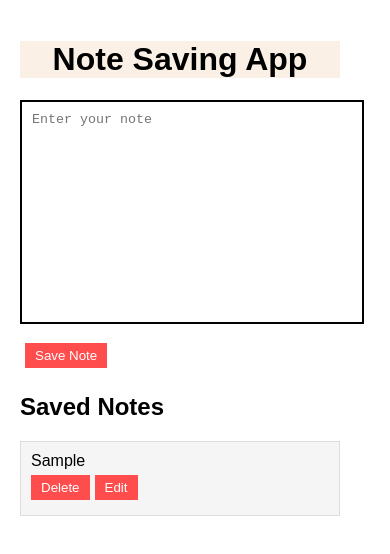
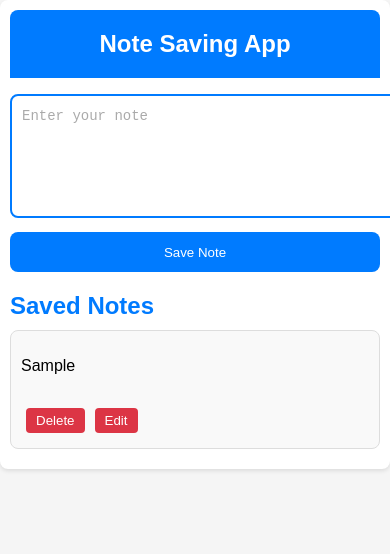
Before and after one commit to ashishthotwe07/Note-taking-web-app, a plain HTML site: page index.html in a window 390 px wide. Both pictures are taken after typing "Sample" into the empty fields and a click on the button "Save Note". Drawn offline with Linux system fonts and the light colour scheme.

Commit message:
chnaged stylings

```diff
--- a/index.html
+++ b/index.html
@@ -1,187 +1,25 @@
 <!DOCTYPE html>
 <html lang="en">
 <head>
-    <meta charset="UTF-8" />
-    <meta name="viewport" content="width=device-width, initial-scale=1.0" />
-    <meta http-equiv="X-UA-Compatible" content="ie=edge" />
+    <meta charset="UTF-8">
+    <meta name="viewport" content="width=device-width, initial-scale=1.0">
+    <meta http-equiv="X-UA-Compatible" content="ie=edge">
     <title>Note Saving App</title>
-    <style>
-      body {
-        font-family: Arial, sans-serif;
-        margin: 0;
-        padding: 20px;
-        margin-right: 30px;
-      }
-
-      h1 {
-        text-align: center;
-        background-color: linen;
-      }
-
-      #note-input {
-        width: 100%;
-        height: 200px;
-        padding: 10px;
-        margin-bottom: 10px;
-        resize: none;
-        border: 2px solid black;
-      }
-
-      #note-list {
-        list-style-type: none;
-        padding: 0;
-      }
-
-      .note-item {
-        background-color: #f5f5f5;
-        border: 1px solid #ddd;
-        padding: 10px;
-        margin-bottom: 10px;
-      }
-
-      .note-item p {
-        margin: 0;
-      }
-
-      .delete-btn {
-        background-color: #ff4d4d;
-        color: #fff;
-        border: none;
-        padding: 5px 10px;
-        cursor: pointer;
-        margin-top: 5px;
-      }
-      .edit-btn {
-        background-color: #ff4d4d;
-        color: #fff;
-        border: none;
-        padding: 5px 10px;
-        cursor: pointer;
-        margin: 5px;
-      }
-      #save-btn {
-        background-color: #ff4d4d;
-        color: #fff;
-        border: none;
-        padding: 5px 10px;
-        cursor: pointer;
-        margin: 5px;
-      }
-      .save-btn {
-        background-color: #ff4d4d;
-        color: #fff;
-        border: none;
-        padding: 5px 10px;
-        cursor: pointer;
-        margin: 5px;
-      }
-    </style>
+    <link rel="stylesheet" href="style.css">
 </head>
 <body>
+    <div class="container">
         <h1>Note Saving App</h1>
 
+        <div class="input-container">
             <textarea id="note-input" placeholder="Enter your note"></textarea>
             <button id="save-btn">Save Note</button>
+        </div>
 
         <h2>Saved Notes</h2>
         <ul id="note-list"></ul>
+    </div>
 
-    <script>
-      // Save Note - Keyboard Shortcut: Ctrl + S
-      document.addEventListener("keydown", function (event) {
-        if (event.ctrlKey && event.key === "s") {
-          event.preventDefault();
-          saveNote();
-        }
-      });
-
-      document.getElementById("save-btn").addEventListener("click", saveNote);
-
-      function saveNote() {
-        var noteInput = document.getElementById("note-input");
-        var noteText = noteInput.value.trim();
-
-        if (noteText !== "") {
-          var noteItem = document.createElement("li");
-          noteItem.className = "note-item";
-
-          var noteParagraph = document.createElement("p");
-          noteParagraph.textContent = noteText;
-          noteItem.appendChild(noteParagraph);
-
-          var deleteButton = document.createElement("button");
-          deleteButton.className = "delete-btn";
-          deleteButton.textContent = "Delete";
-          deleteButton.addEventListener("click", function () {
-            noteItem.parentNode.removeChild(noteItem);
-          });
-          noteItem.appendChild(deleteButton);
-
-          var editButton = document.createElement("button");
-          editButton.className = "edit-btn";
-          editButton.textContent = "Edit";
-          editButton.addEventListener("click", function () {
-            noteParagraph.contentEditable = true;
-            noteParagraph.focus();
-            editButton.style.display = "none";
-            saveButton.style.display = "inline";
-          });
-          noteItem.appendChild(editButton);
-
-          var saveButton = document.createElement("button");
-          saveButton.className = "save-btn";
-          saveButton.textContent = "Save";
-          saveButton.style.display = "none";
-          saveButton.addEventListener("click", function () {
-            noteParagraph.contentEditable = false;
-            editButton.style.display = "inline";
-            saveButton.style.display = "none";
-          });
-          noteItem.appendChild(saveButton);
-
-          document.getElementById("note-list").appendChild(noteItem);
-
-          noteInput.value = "";
-        }
-      }
-
-      // Delete Note - Keyboard Shortcut: Ctrl + D
-      document.addEventListener("keydown", function (event) {
-        if (event.ctrlKey && event.key === "d") {
-          event.preventDefault();
-          deleteNote();
-        }
-      });
-
-      function deleteNote() {
-        var noteList = document.getElementById("note-list");
-        var selectedNote = noteList.querySelector(".note-item");
-        if (selectedNote) {
-          selectedNote.parentNode.removeChild(selectedNote);
-        }
-      }
-
-      // Edit Note - Keyboard Shortcut: Ctrl + E
-      document.addEventListener("keydown", function (event) {
-        if (event.ctrlKey && event.key === "e") {
-          event.preventDefault();
-          editNote();
-        }
-      });
-
-      function editNote() {
-        var noteList = document.getElementById("note-list");
-        var selectedNote = noteList.querySelector(".note-item");
-        if (selectedNote) {
-          var noteParagraph = selectedNote.querySelector("p");
-          noteParagraph.contentEditable = true;
-          noteParagraph.focus();
-          var editButton = selectedNote.querySelector(".edit-btn");
-          var saveButton = selectedNote.querySelector(".save-btn");
-          editButton.style.display = "none";
-          saveButton.style.display = "inline";
-        }
-      }
-    </script>
+    <script src="script.js"></script>
 </body>
 </html>
--- a/sandbox.config.json
+++ /dev/null
@@ -1,3 +0,0 @@
-{
-  "template": "static"
-}
--- /dev/null
+++ b/script.js
@@ -0,0 +1,103 @@
+// Constants for keyboard shortcuts
+const CTRL_KEY = 17;
+const S_KEY = 83;
+const D_KEY = 68;
+const E_KEY = 69;
+
+// Save Note - Keyboard Shortcut: Ctrl + S
+document.addEventListener("keydown", function (event) {
+  if (event.ctrlKey && event.keyCode === S_KEY) {
+    event.preventDefault();
+    saveNote();
+  }
+});
+
+// Delete Note - Keyboard Shortcut: Ctrl + D
+document.addEventListener("keydown", function (event) {
+  if (event.ctrlKey && event.keyCode === D_KEY) {
+    event.preventDefault();
+    deleteNote();
+  }
+});
+
+// Edit Note - Keyboard Shortcut: Ctrl + E
+document.addEventListener("keydown", function (event) {
+  if (event.ctrlKey && event.keyCode === E_KEY) {
+    event.preventDefault();
+    editNote();
+  }
+});
+
+// Save note button click event
+document.getElementById("save-btn").addEventListener("click", saveNote);
+
+function saveNote() {
+  const noteInput = document.getElementById("note-input");
+  const noteText = noteInput.value.trim();
+
+  if (noteText !== "") {
+    const noteItem = document.createElement("li");
+    noteItem.className = "note-item";
+
+    const noteParagraph = document.createElement("p");
+    noteParagraph.textContent = noteText;
+    noteItem.appendChild(noteParagraph);
+
+
+    const deleteButton = createButton("delete-btn", "Delete", () => {
+      noteItem.parentNode.removeChild(noteItem);
+    });
+    noteItem.appendChild(deleteButton);
+
+    const editButton = createButton("edit-btn", "Edit", () => {
+      noteParagraph.contentEditable = true;
+      noteParagraph.focus();
+      editButton.style.display = "none";
+      saveButton.style.display = "inline";
+    });
+    noteItem.appendChild(editButton);
+
+    const saveButton = createButton("save-btn", "Save", () => {
+      noteParagraph.contentEditable = false;
+      editButton.style.display = "inline";
+      saveButton.style.display = "none";
+    });
+    saveButton.style.display = "none";
+    noteItem.appendChild(saveButton);
+
+    document.getElementById("note-list").appendChild(noteItem);
+
+    noteInput.value = "";
+  }
+}
+
+function deleteNote() {
+  const noteList = document.getElementById("note-list");
+  const selectedNote = noteList.querySelector(".note-item");
+  if (selectedNote) {
+    selectedNote.parentNode.removeChild(selectedNote);
+  }
+}
+
+function editNote() {
+  const noteList = document.getElementById("note-list");
+  const selectedNote = noteList.querySelector(".note-item");
+  if (selectedNote) {
+    const noteParagraph = selectedNote.querySelector("p");
+    noteParagraph.contentEditable = true;
+    noteParagraph.focus();
+    const editButton = selectedNote.querySelector(".edit-btn");
+    const saveButton = selectedNote.querySelector(".save-btn");
+    editButton.style.display = "none";
+    saveButton.style.display = "inline";
+  }
+}
+
+// Function to create button with specified class, text, and click event handler
+function createButton(className, text, clickHandler) {
+  const button = document.createElement("button");
+  button.className = className;
+  button.textContent = text;
+  button.addEventListener("click", clickHandler);
+  return button;
+}
--- /dev/null
+++ b/style.css
@@ -0,0 +1,125 @@
+body {
+    font-family: Arial, sans-serif;
+    margin: 0;
+    padding: 0;
+    background-color: #f5f5f5;
+   list-style: none;
+}
+
+.container {
+    max-width: 800px;
+    margin: 0 auto;
+    padding: 20px;
+    background-color: #fff;
+    border-radius: 8px;
+    box-shadow: 0 2px 4px rgba(0, 0, 0, 0.1);
+}
+
+h1 {
+    text-align: center;
+    background-color: #007bff;
+    color: #fff;
+    padding: 20px;
+    margin-top: 0;
+    border-top-left-radius: 8px;
+    border-top-right-radius: 8px;
+}
+
+.input-container {
+    margin-bottom: 20px;
+}
+
+#note-input {
+    width: 100%;
+    height: 150px;
+    padding: 10px;
+    margin-bottom: 10px;
+    resize: none;
+    border: 2px solid #007bff;
+    border-radius: 8px;
+    font-size: 16px;
+    line-height: 1.5;
+}
+
+#note-input::placeholder {
+    color: #aaa;
+}
+
+#save-btn {
+    width: 100%;
+    height: 40px;
+    background-color: #007bff;
+    color: #fff;
+    border: none;
+    border-radius: 8px;
+    cursor: pointer;
+    transition: background-color 0.3s;
+}
+
+#save-btn:hover {
+    background-color: #0056b3;
+}
+
+h2 {
+    margin-top: 20px;
+    margin-bottom: 10px;
+    color: #007bff;
+}
+
+ul {
+    padding: 0;
+    margin: 0;
+}
+
+.note-item {
+    background-color: #f9f9f9;
+    border: 1px solid #ddd;
+    border-radius: 8px;
+    padding: 10px;
+    margin-bottom: 10px;
+}
+
+.note-item p {
+    height: 30px;
+    font-size: 20px;
+    outline: navajowhite;
+}
+
+.delete-btn,
+.edit-btn,
+.save-btn {
+    background-color: #dc3545;
+    color: #fff;
+    border: none;
+    border-radius: 4px;
+    padding: 5px 10px;
+    cursor: pointer;
+    margin: 5px;
+    transition: background-color 0.3s;
+}
+
+.delete-btn:hover,
+.edit-btn:hover,
+.save-btn:hover {
+    background-color: #c82333;
+}
+
+
+@media screen and (max-width: 768px) {
+    .container {
+        padding: 10px;
+    }
+
+    h1 {
+        font-size: 24px;
+    }
+
+    #note-input {
+        height: 100px;
+        font-size: 14px;
+    }
+
+    .note-item p {
+        font-size: 16px;
+    }
+}
```
Also changed, not shown: package.json (deleted, +0 -25 lines). Lines whose indentation alone changed are shown as unchanged.
